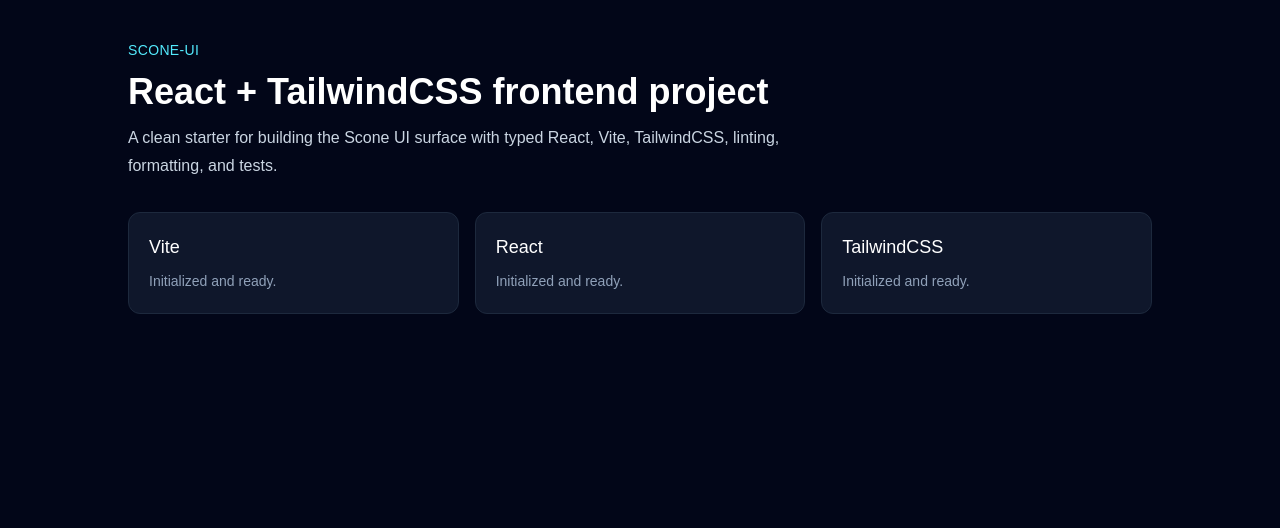
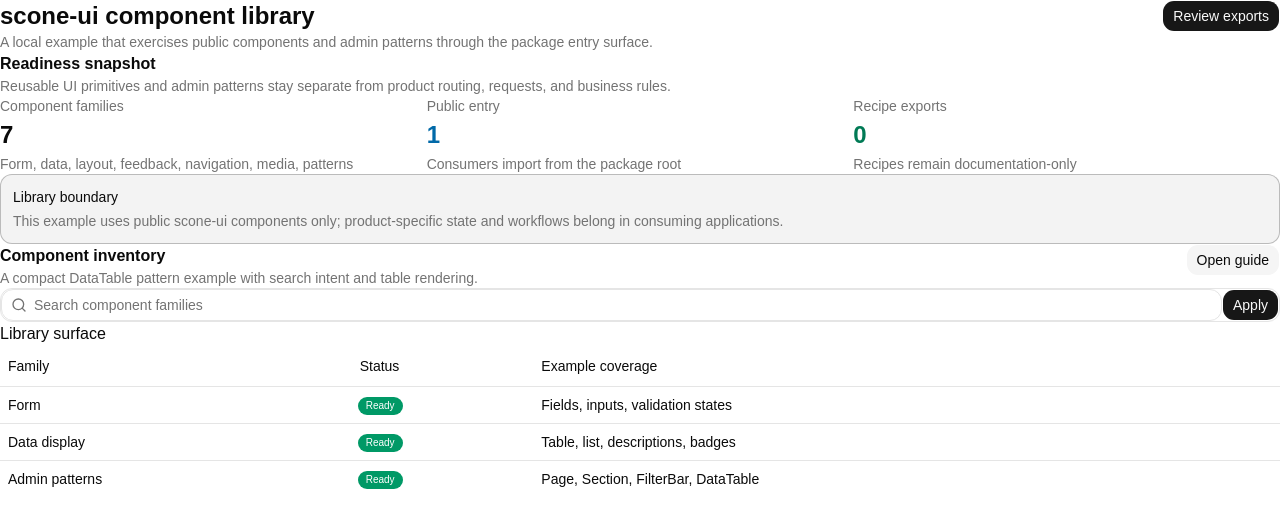
Before and after one commit to thundax-lyp/scone-ui, a React (Vite) app: page / in a window 1280 px wide. Shown: the top 528 px of the page. Built offline with nearby package versions, Linux system fonts and the light colour scheme.

Commit message:
Feat(app): 增加组件库示例入口

```diff
--- a/src/app.tsx
+++ b/src/app.tsx
@@ -1,29 +1,5 @@
-export const App = () => (
-    <main className="min-h-screen bg-slate-950 px-6 py-10 text-slate-100">
-        <section className="mx-auto flex max-w-5xl flex-col gap-8">
-            <header className="flex flex-col gap-3">
-                <p className="text-sm font-medium uppercase tracking-wide text-cyan-300">
-                    scone-ui
-                </p>
-                <h1 className="max-w-3xl text-4xl font-semibold tracking-normal text-white">
-                    React + TailwindCSS frontend project
-                </h1>
-                <p className="max-w-2xl text-base leading-7 text-slate-300">
-                    A clean starter for building the Scone UI surface with typed React, Vite,
-                    TailwindCSS, linting, formatting, and tests.
-                </p>
-            </header>
+import type * as React from "react";
 
-            <div className="grid gap-4 sm:grid-cols-3">
-                {["Vite", "React", "TailwindCSS"].map((item) => (
-                    <div key={item} className="rounded-lg border border-slate-800 bg-slate-900 p-5">
-                        <h2 className="text-lg font-medium text-white">{item}</h2>
-                        <p className="mt-2 text-sm leading-6 text-slate-400">
-                            Initialized and ready.
-                        </p>
-                    </div>
-                ))}
-            </div>
-        </section>
-    </main>
-);
+import { LibraryExample } from "./examples";
+
+export const App = (): React.JSX.Element => <LibraryExample />;
--- /dev/null
+++ b/src/examples/index.ts
@@ -0,0 +1 @@
+export { LibraryExample } from "./library-example";
--- /dev/null
+++ b/src/examples/library-example.tsx
@@ -0,0 +1,130 @@
+import type * as React from "react";
+
+import {
+    DataTable,
+    Page,
+    Section,
+    SconeAlert,
+    SconeBadge,
+    SconeButton,
+    SconeStatistic,
+    type SconeTableColumn,
+} from "@/index";
+
+type ExampleComponentRow = {
+    id: string;
+    family: string;
+    status: string;
+    coverage: string;
+};
+
+const componentRows: ExampleComponentRow[] = [
+    {
+        id: "form",
+        family: "Form",
+        status: "Ready",
+        coverage: "Fields, inputs, validation states",
+    },
+    {
+        id: "data-display",
+        family: "Data display",
+        status: "Ready",
+        coverage: "Table, list, descriptions, badges",
+    },
+    {
+        id: "patterns",
+        family: "Admin patterns",
+        status: "Ready",
+        coverage: "Page, Section, FilterBar, DataTable",
+    },
+];
+
+const componentColumns: Array<SconeTableColumn<ExampleComponentRow>> = [
+    {
+        key: "family",
+        title: "Family",
+        dataIndex: "family",
+    },
+    {
+        key: "status",
+        title: "Status",
+        render: (_value, record) => <SconeBadge count={record.status} tone="success" />,
+    },
+    {
+        key: "coverage",
+        title: "Example coverage",
+        dataIndex: "coverage",
+    },
+];
+
+export const LibraryExample = (): React.JSX.Element => {
+    return (
+        <Page.Root maxWidth="wide" density="comfortable" className="min-h-screen">
+            <Page.Header
+                title="scone-ui component library"
+                description="A local example that exercises public components and admin patterns through the package entry surface."
+                actions={<SconeButton>Review exports</SconeButton>}
+            />
+
+            <Page.Main aria-label="Component library example">
+                <div className="flex min-w-0 flex-col gap-lg">
+                    <Section.Root
+                        title="Readiness snapshot"
+                        description="Reusable UI primitives and admin patterns stay separate from product routing, requests, and business rules."
+                    >
+                        <Section.Content>
+                            <div className="grid gap-md md:grid-cols-3">
+                                <SconeStatistic
+                                    title="Component families"
+                                    value="7"
+                                    description="Form, data, layout, feedback, navigation, media, patterns"
+                                />
+                                <SconeStatistic
+                                    title="Public entry"
+                                    value="1"
+                                    description="Consumers import from the package root"
+                                    tone="info"
+                                />
+                                <SconeStatistic
+                                    title="Recipe exports"
+                                    value="0"
+                                    description="Recipes remain documentation-only"
+                                    tone="success"
+                                />
+                            </div>
+                        </Section.Content>
+                    </Section.Root>
+
+                    <SconeAlert
+                        tone="info"
+                        title="Library boundary"
+                        description="This example uses public scone-ui components only; product-specific state and workflows belong in consuming applications."
+                    />
+
+                    <Section.Root
+                        title="Component inventory"
+                        description="A compact DataTable pattern example with search intent and table rendering."
+                        actions={<SconeButton variant="secondary">Open guide</SconeButton>}
+                    >
+                        <Section.Content>
+                            <DataTable.Root>
+                                <DataTable.FilterBar
+                                    defaultSearchValue=""
+                                    searchPlaceholder="Search component families"
+                                    onApply={() => undefined}
+                                />
+                                <DataTable.Toolbar title="Library surface" />
+                                <DataTable.TableRegion
+                                    ariaLabel="Release queue"
+                                    columns={componentColumns}
+                                    dataSource={componentRows}
+                                    rowKey="id"
+                                />
+                            </DataTable.Root>
+                        </Section.Content>
+                    </Section.Root>
+                </div>
+            </Page.Main>
+        </Page.Root>
+    );
+};
```
Also changed, not shown: 2 other files (tests, documents, lock files or other folders).
